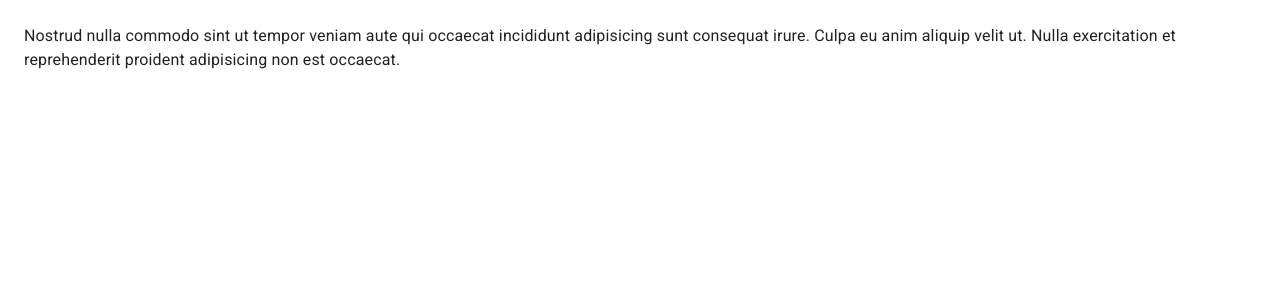
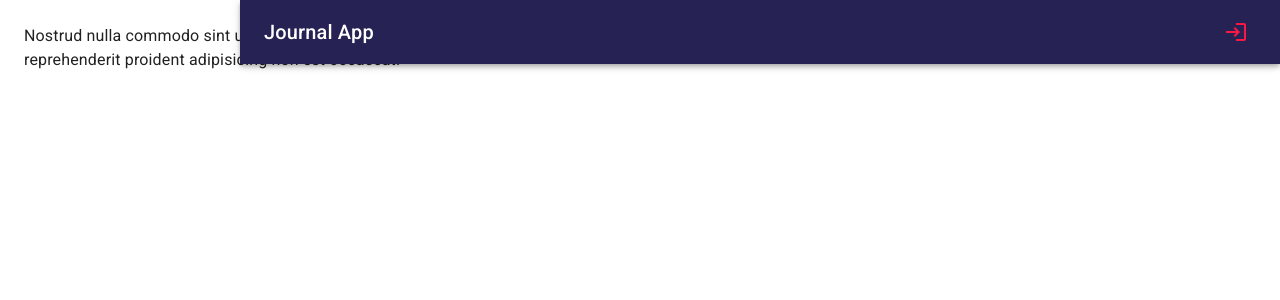
Before and after one commit to juanmarchant/journal-app, a React (Vite) app: page / in a window 1280 px wide. Shown: the top 300 px of the page. Built offline with nearby package versions, Linux system fonts and the light colour scheme.

Commit message:
component navbar added

```diff
--- /dev/null
+++ b/src/journal/components/NavBar.jsx
@@ -0,0 +1,39 @@
+import { LoginOutlined, MenuOutlined } from "@mui/icons-material"
+import { AppBar, Grid, IconButton, Toolbar, Typography } from "@mui/material"
+
+
+
+export const NavBar = ({ drawerWidth = 240 }) => {
+    return (
+        <AppBar
+            position="fixed"
+            sx={{
+                width: { sm: `calc(100% - ${drawerWidth}px)` },
+                ml: { sm: `${drawerWidth}px` }
+            }}
+        >
+            <Toolbar>
+                <IconButton
+                    color="inherit"
+                    edge="start"
+                    sx={{ mr: 2, display: { sm: 'none' } }}
+                >
+                    <MenuOutlined />
+
+                </IconButton>
+
+                <Grid container
+                    direction="row"
+                    justifyContent="space-between"
+                    alignItems='center'
+                >
+                    <Typography variant="h6" noWrap component='div'>Journal App</Typography>
+
+                    <IconButton color="error">
+                        <LoginOutlined />
+                    </IconButton>
+                </Grid>
+            </Toolbar>
+        </AppBar>
+    )
+}
--- /dev/null
+++ b/src/journal/components/SideBar.jsx
@@ -0,0 +1,22 @@
+
+
+
+import { Box, Drawer } from '@mui/material'
+
+export const SideBar = ({ drawerWidth = 240 }) => {
+    return (
+        <Box
+            component='nav'
+            sx={{
+                width: { sm: drawerWidth },
+                flexShrink: { sm: 0 }
+            }}
+        >
+            <Drawer
+                variant='permanent'
+            >
+
+            </Drawer>
+        </Box>
+    )
+}
--- /dev/null
+++ b/src/journal/components/index.js
@@ -0,0 +1,2 @@
+export * from './NavBar'
+export * from './SideBar'
--- a/src/journal/layout/JournalLayout.jsx
+++ b/src/journal/layout/JournalLayout.jsx
@@ -1,4 +1,5 @@
 import { Box } from "@mui/material"
+import { NavBar } from "../components";
 
 
 const drawerWidth = 240;
@@ -8,7 +9,7 @@
         <Box sx={{ display: 'flex' }}>
 
             {/* Navbar */}
-
+            <NavBar drawerWidth={drawerWidth} />
             {/* Sidebar */}
 
             <Box
```
